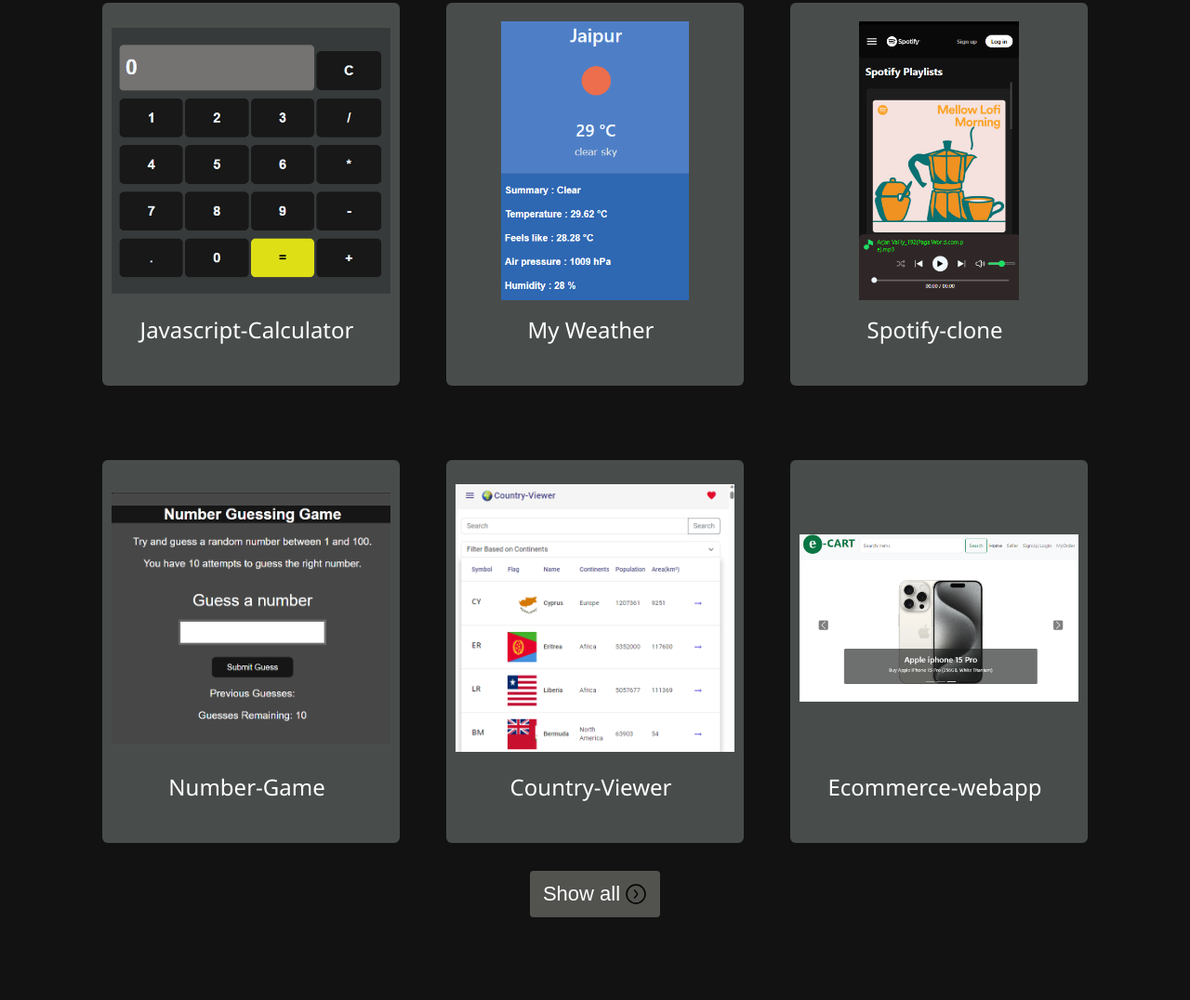
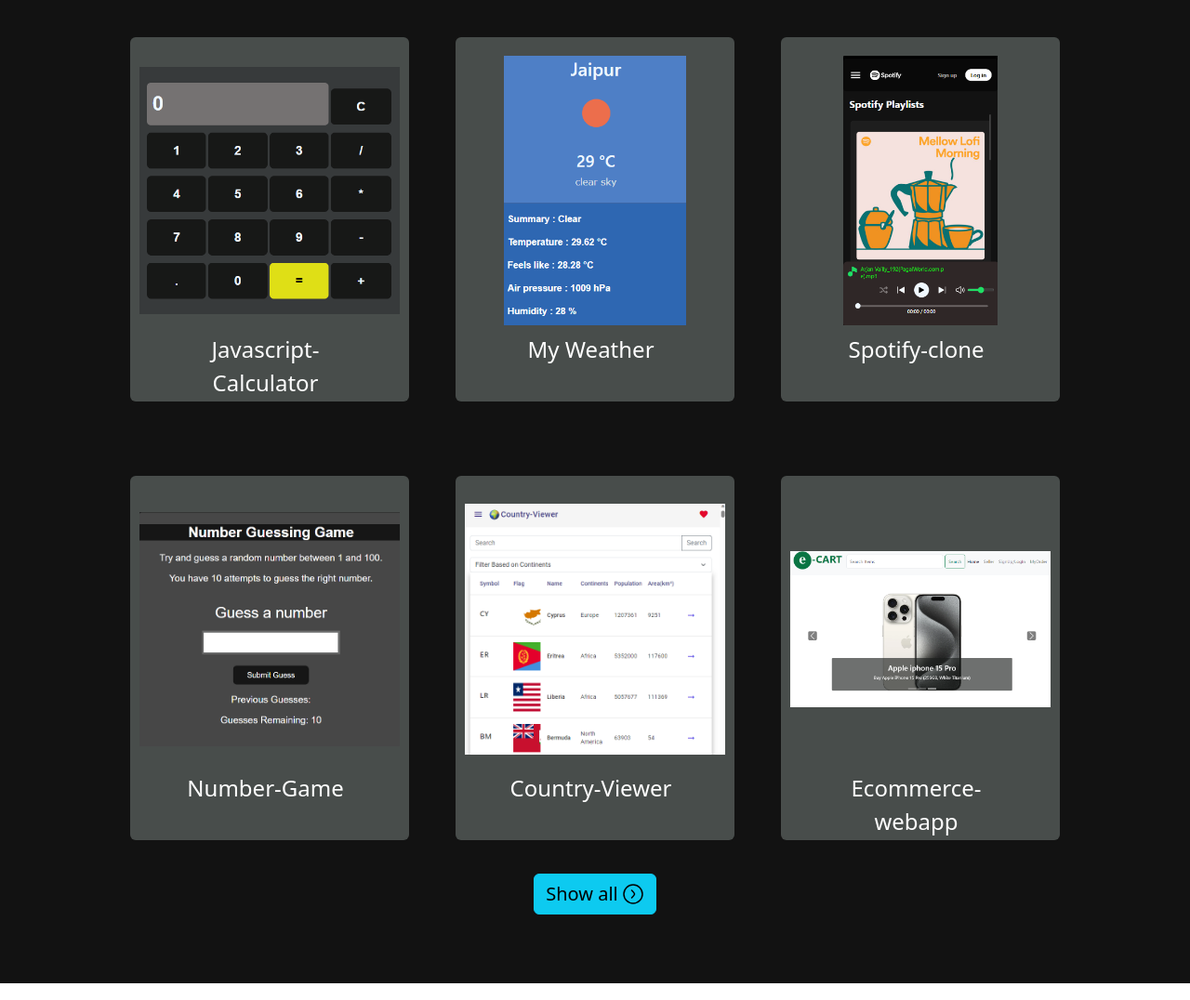
Before and after one commit to smanish2401/my-portfolio, a website: page index.html in a window 1280 px wide. Shown: the part 968-2044 px from the top of the page at 93% size. Drawn offline with nearby package versions, Linux system fonts and the light colour scheme.

Commit message:
add bootstarp

```diff
--- a/index.html
+++ b/index.html
@@ -5,9 +5,11 @@
     <meta charset="UTF-8">
     <meta http-equiv="X-UA-Compatible" content="IE=edge">
     <meta name="viewport" content="width=device-width, initial-scale=1.0">
-    <title>manish portfolio</title>
+    <title>manish's portfolio</title>
     <link rel="shortcut icon" href="images/favicon.png" type="image/x-icon">
     <link rel="stylesheet" href="style.css">
+    <link rel="stylesheet" href="node_modules/bootstrap/dist/css/bootstrap.min.css">
+
 </head>
 
 <body>
@@ -36,7 +38,7 @@
 
         <section class="firstsection">
 
-            <div class="leftsection">
+            <div class="leftsection text-white ">
                 Hi,My Name is <span class="colorful-text">Manish Sharma</span>
                 <div> and I am a passionate</div>
                 <span id="element" class="colorful-text"></span>
@@ -49,7 +51,7 @@
 
         <section class="secondsection" id="projects">
             <span class="text-grey">what I have done so far</span>
-            <div class="secTitle">
+            <div class="secTitle text-white ">
                 <img src="images/project.png" alt="">
                 <h1> These are some of my <span>projects</span> </h1>
 
@@ -60,7 +62,7 @@
                 <div class="project-data">
                     <a href="https://github.com/smanish2401/Calculator" target="_blank">
                         <img src="images/calc.png" alt="">
-                        <div class="project-title">
+                        <div class="project-title d-flex mt-2 gap-2 d-flex mt-2 gap-2 justify-content-center  ">
                             <span class="code">&lt;</span>
                             <p>Javascript-Calculator </p><span class="code">/&gt;</span>
 
@@ -70,7 +72,7 @@
                 <div class="project-data">
                     <a href="https://github.com/smanish2401/weather-app" target="_blank">
                         <img src="images/weather.png" alt="">
-                        <div class="project-title">
+                        <div class="project-title d-flex mt-2 gap-2 justify-content-center">
                             <span class="code">&lt;</span>
                             <p>My Weather </p><span class="code">/&gt;</span>
 
@@ -80,7 +82,7 @@
                 <div class="project-data">
                     <a href="https://spotify-songs.freewebhostmost.com" target="_blank">
                         <img src="images/spotify.png" alt="">
-                        <div class="project-title">
+                        <div class="project-title d-flex mt-2 gap-2 justify-content-center">
                             <span class="code">&lt;</span>
                             <p>Spotify-clone </p><span class="code">/&gt;</span>
 
@@ -90,7 +92,7 @@
                 <div class="project-data">
                     <a href="https://github.com/smanish2401/guess-number-game" target="_blank">
                         <img src="images/number-game.png" alt="">
-                        <div class="project-title">
+                        <div class="project-title d-flex mt-2 gap-2 justify-content-center">
                             <span class="code">&lt;</span>
                             <p>Number-Game </p><span class="code">/&gt;</span>
 
@@ -100,7 +102,7 @@
                 <div class="project-data">
                     <a href="https://github.com/smanish2401/country-viewer" target="_blank">
                         <img src="images/country-view.png" alt="">
-                        <div class="project-title">
+                        <div class="project-title d-flex mt-2 gap-2 justify-content-center">
                             <span class="code">&lt;</span>
                             <p>Country-Viewer </p><span class="code">/&gt;</span>
 
@@ -110,7 +112,7 @@
                 <div class="project-data">
                     <a href="https://github.com/smanish2401/e-Cart-App" target="_blank">
                         <img src="images/ecom.png" alt="">
-                        <div class="project-title">
+                        <div class="project-title d-flex mt-2 gap-2 justify-content-center">
                             <span class="code">&lt;</span>
                             <p>Ecommerce-webapp </p><span class="code">/&gt;</span>
 
@@ -123,7 +125,7 @@
             <div class="all-project">
                 <a href="https://github.com/smanish2401" target="_blank">
 
-                    <button class="btn">Show all <img src="images/right-arrow.svg" alt=""></button>
+                    <button class="btn btn-info mt-lg-3 fs-5 gap-1  d-flex justify-content-center align-items-center  ">Show all <img src="images/right-arrow.svg" alt=""></button>
                 </a>
             </div>
         </section>
--- /dev/null
+++ b/package.json
@@ -0,0 +1,5 @@
+{
+  "dependencies": {
+    "bootstrap": "^5.3.3"
+  }
+}
--- a/style.css
+++ b/style.css
@@ -144,17 +144,18 @@ nav ul li a:hover {
     padding-top: 10px;
     object-fit: contain;
 }
-.project-title{
+/*.project-title{
     margin-top: 10px;
     display: flex;
     justify-content: center;
     align-items: center;
     gap: 10px;
-}
+}*/
 .project-title p{
     color: white;
     text-align: center;
     font-size: 1.5em;
+
 }
 .project-data a{
     text-decoration: none;
@@ -170,7 +171,7 @@ nav ul li a:hover {
 .project-data:hover{
     --a:1;
     background-color: #464343;
-    box-shadow: 1px 2px 1px ;
+    box-shadow: 1px 2px 1px #ffff ;
 }
 .secTitle{
     display: flex;
@@ -186,7 +187,7 @@ nav ul li a:hover {
 .all-project a{
     text-decoration: none;
 }
-.btn{
+/*.button{
     padding: 10px;
     margin-bottom: 15px;
     margin-top: 10px;
@@ -204,10 +205,10 @@ nav ul li a:hover {
     color:white;
     cursor: pointer;
 }
-.btn:hover{
+.button:hover{
     background-color:yellow;
     color: black;
-}
+}*/
 .hamburger img{
     display: none;
     cursor: pointer;
```
Also changed, not shown: 1 other file.
